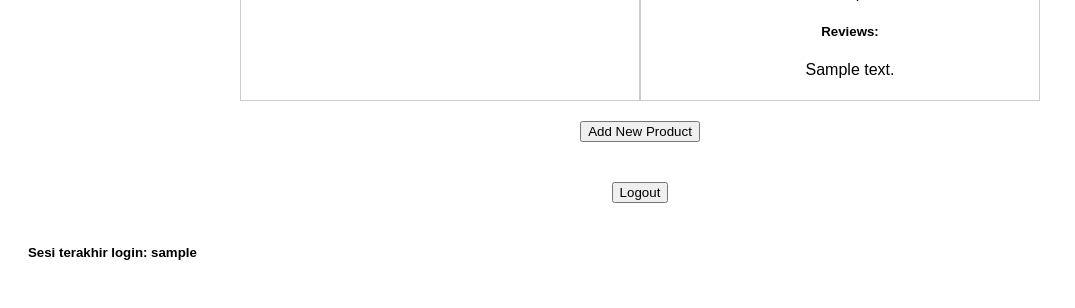
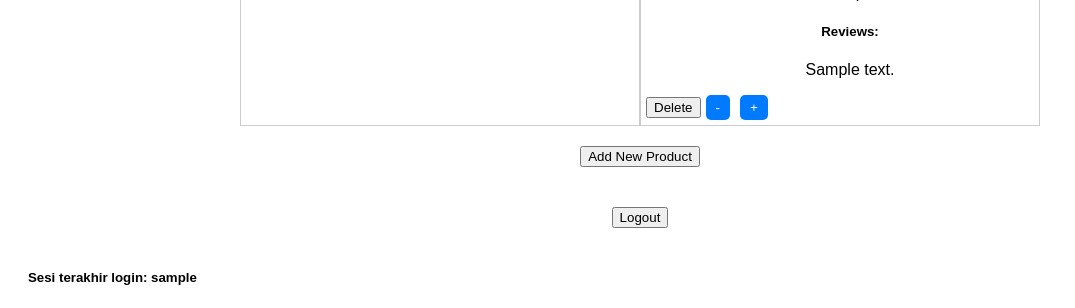
Before and after one commit to nevadenstia/Tugas2, a Django app: template main/templates/main.html in a window 1280 px wide. Shown: the part 1042-1350 px from the top of the page, without its empty margins (0-1075 px from the left). Before the commit the page ends 1302 px from the top, so only its background shows below. Run offline with Django 4.2, Linux system fonts and the light colour scheme; tables that the repository leaves empty hold one stand-in row (values such as "Sample post"); the template is opened without the code that fills it: values that come from a table or form of the project are taken from there, most other values are stand-ins (such as "Sample title", 1, 10 or a date in 2020); grey boxes marked "Sample" are stand-in pictures.

Commit message:
Added delete, add, subtract function

```diff
--- a/main/templates/main.html
+++ b/main/templates/main.html
@@ -79,6 +79,23 @@
                     <h5>Reviews:</h5>
                     <p>{{ product.reviews }}</p>
                 </div>
+                <div class="item-detail">
+                    <div class="quantity-control">
+                        <form action="{% url 'main:delete_item' product.id %}" method="post">
+                            {% csrf_token %}
+                            <button type="submit" class="delete-button">Delete</button>
+                        </form>
+                        <form action="{% url 'main:subtract_item' product.id %}" method="post">
+                            {% csrf_token %}
+                            <button type="submit" class="quantity-button">-</button>
+                        </form>
+                        <form action="{% url 'main:add_item' product.id %}" method="post">
+                            {% csrf_token %}
+                            <button type="submit" class="quantity-button">+</button>
+                        </form>
+                        </a>
+                    </div>
+                </div>
             </div>
         </div>
     </div>
--- a/main/urls.py
+++ b/main/urls.py
@@ -1,5 +1,5 @@
 from django.urls import path
-from main.views import show_main, create_product, show_xml, show_json, show_xml_by_id, show_json_by_id, register, login_user, logout_user
+from main.views import show_main, create_product, show_xml, show_json, show_xml_by_id, show_json_by_id, register, login_user, logout_user, delete_item, add_item, subtract_item
 
 app_name = 'main'
 
@@ -13,5 +13,10 @@ urlpatterns = [
     path('json/<int:id>/', show_json_by_id, name='show_json_by_id'),
     path('register/', register, name='register'),
     path('login/', login_user, name='login'),
-    path('logout/', logout_user, name='logout')
+    path('logout/', logout_user, name='logout'),
+    path('add_item/<int:item_id>/', add_item, name='add_item'),
+    path('subtract_item/<int:item_id>/', subtract_item, name='subtract_item'),
+    path('delete_item/<int:item_id>/', delete_item, name='delete_item'),
+
+
 ]
--- a/templates/base.html
+++ b/templates/base.html
@@ -24,6 +24,21 @@
 
         h4 {
         text-align: center;
+        }
+
+        .quantity-control {
+            display: flex;
+            align-items: center;
+        }
+
+        .quantity-button {
+            background-color: #007bff;
+            color: #fff;
+            border: none;
+            cursor: pointer;
+            padding: 5px 10px;
+            margin: 0 5px;
+            border-radius: 5px;
         }
 
 
```
Also changed, not shown: main/views.py (+24 -0 lines), README.md.
